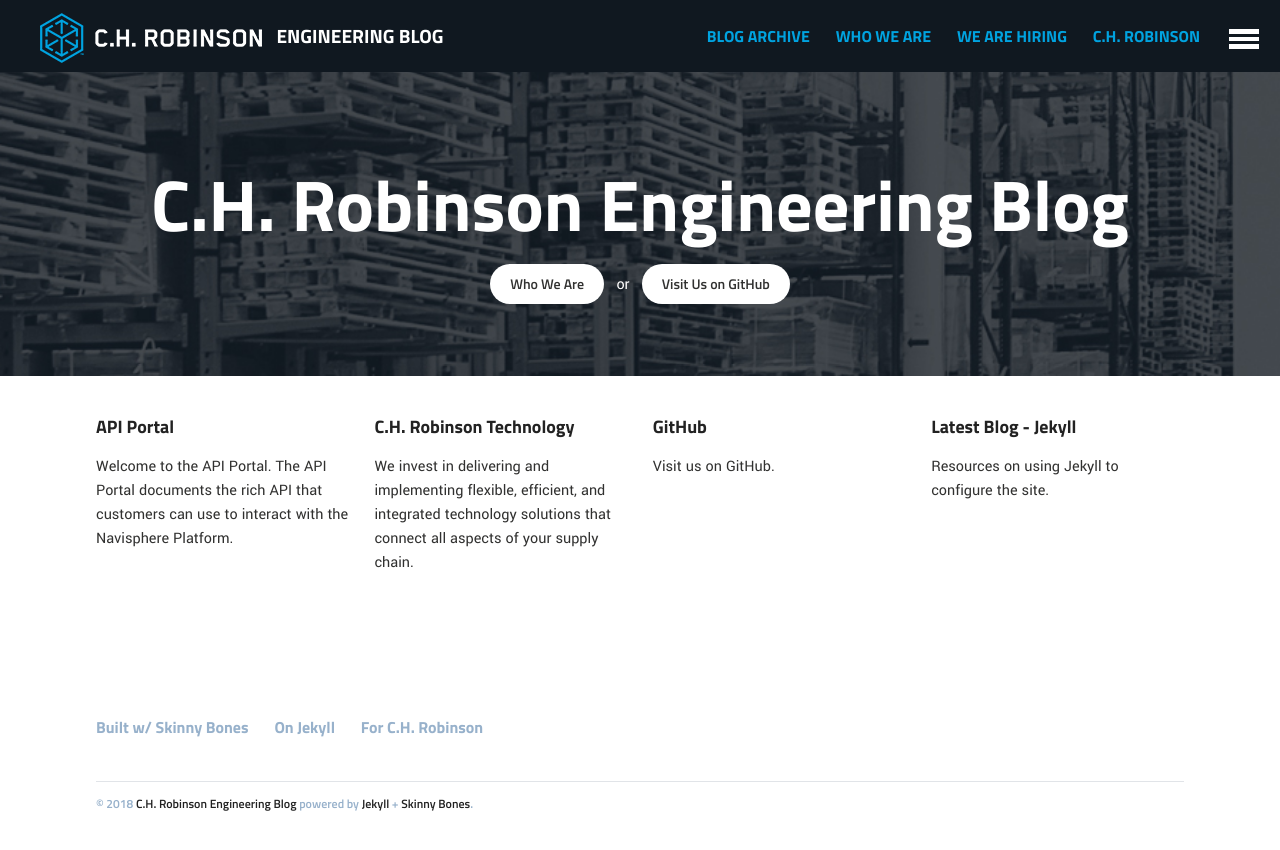
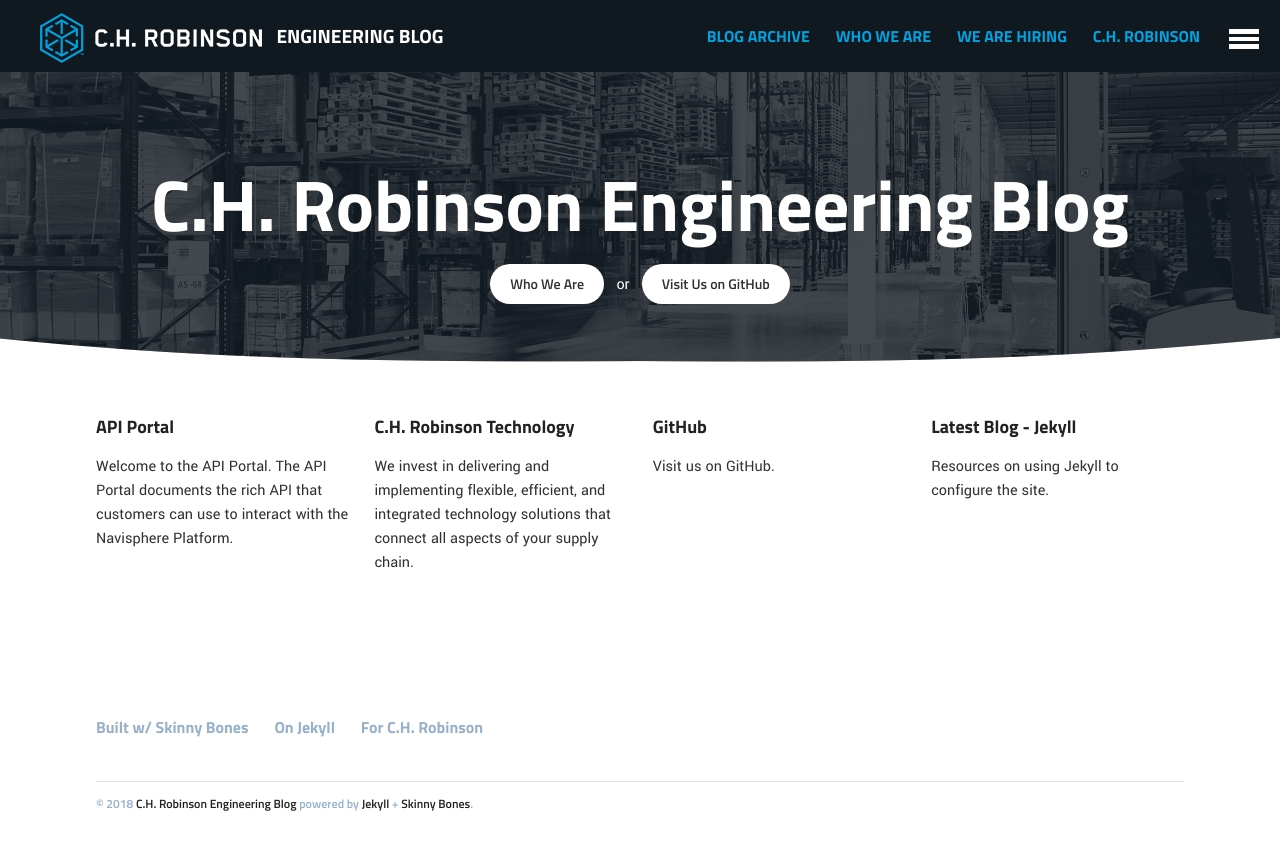
Before and after one commit to ch-robinson/ch-robinson.github.com, a Jekyll site: the page built from index.html, in a window 1280 px wide. Shown: the top 850 px of the page. Built offline with Jekyll 4.4.1, drawn with Linux system fonts in a browser that asks for light colours.

Commit message:
hero image change

```diff
--- a/_sass/_layout.scss
+++ b/_sass/_layout.scss
@@ -296,9 +296,8 @@
 }
 // page lead
 .page-lead {
-	background-position: center top;
+	background-position: center bottom;
 	background-repeat: no-repeat;
-	background-attachment: fixed;
 	text-align: center;
 	color: $white;
 	@include media($large) {
```
